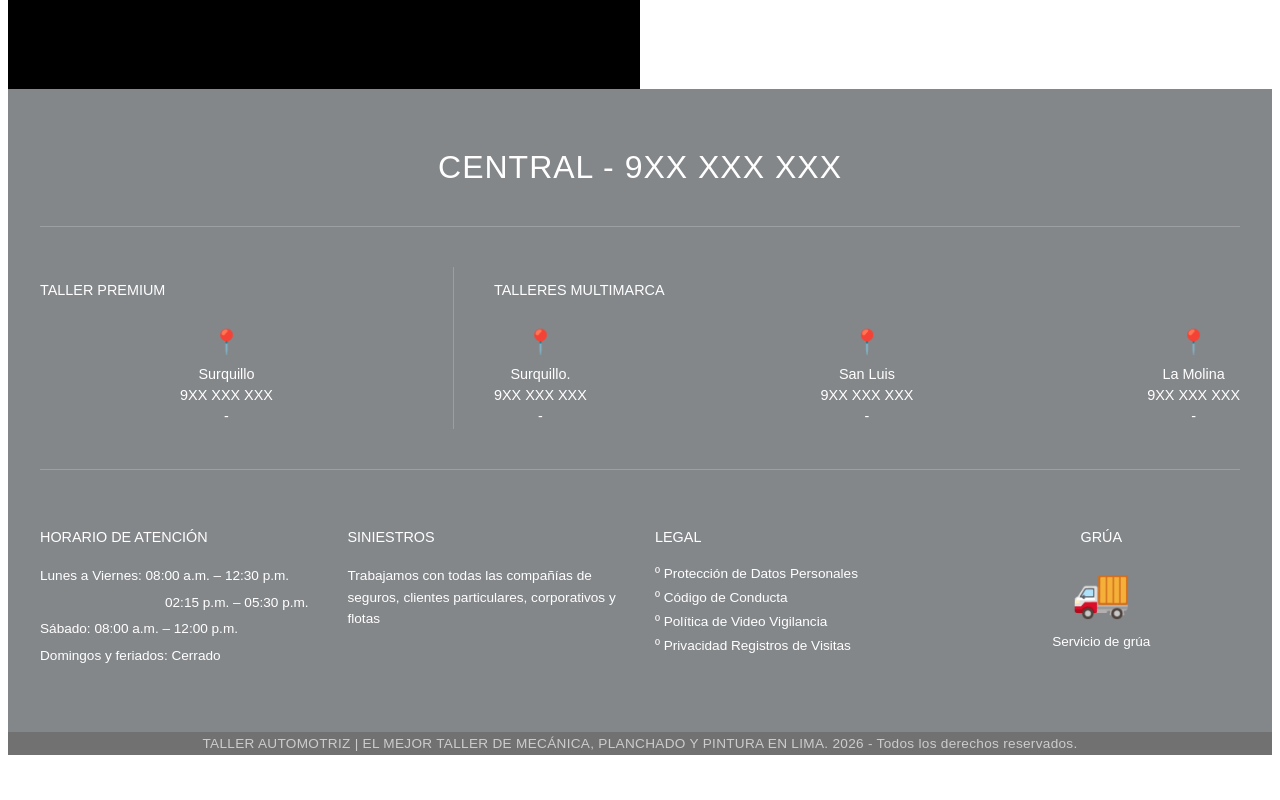
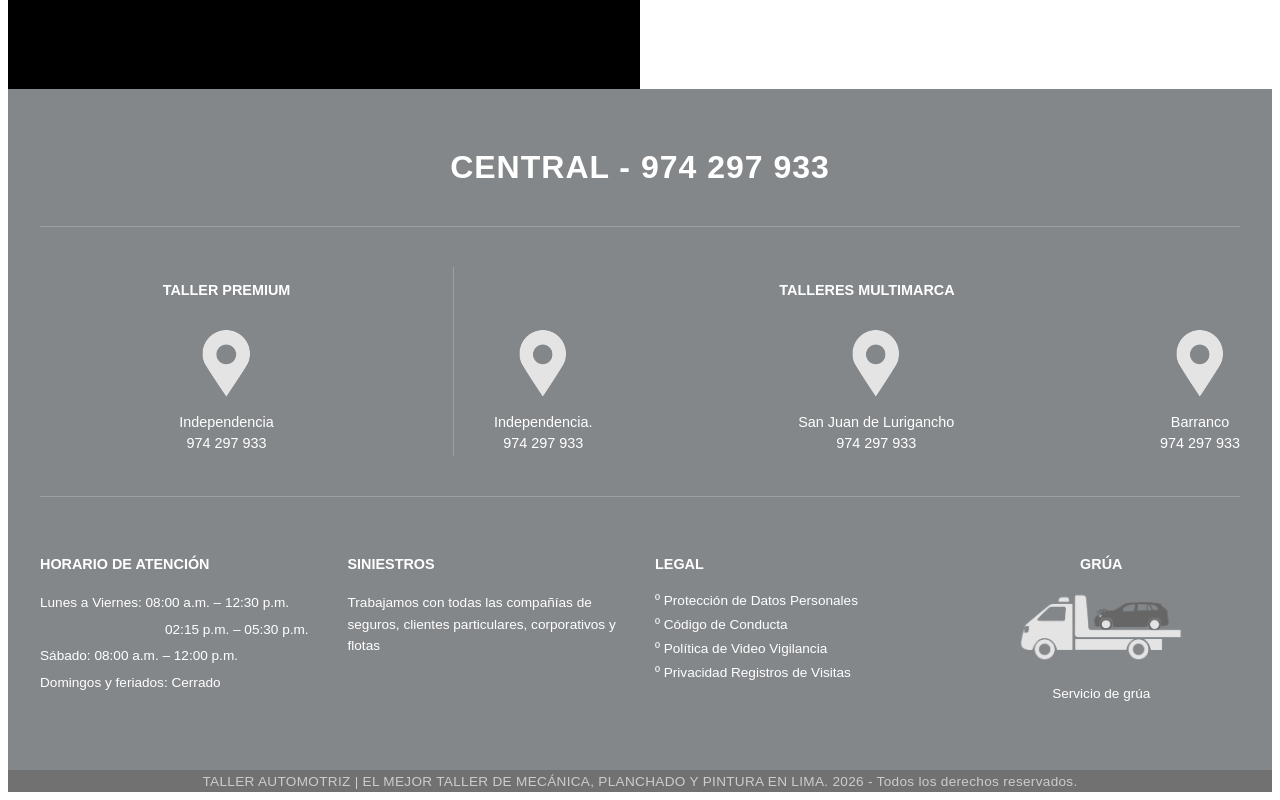
Before and after one commit to Zdm17y4/Frontend-Taller-Automotriz, a React (Vite) app in the folder mi-react-app/: page / in a window 1280 px wide. Shown: the part 2430-3230 px from the top of the page. Before the commit the page ends 3193 px from the top, so only its background shows below. Built offline with nearby package versions, Linux system fonts and the light colour scheme.

Commit message:
Agregado de imagenes y cambio de diseño en los titulos

```diff
--- a/mi-react-app/src/Footer.css
+++ b/mi-react-app/src/Footer.css
@@ -5,6 +5,9 @@
     font-family: Arial, sans-serif;
 }
 
+.footer-section img {
+    height: 70px;
+}
 .footer-container {
     max-width: 1200px;
     margin: 0 auto;
@@ -17,7 +20,7 @@
 
 .footer-top h2 {
     font-size: 2rem;
-    font-weight: normal;
+    font-weight: bold;
     margin: 0;
     letter-spacing: 1px;
 }
@@ -26,11 +29,11 @@
     display: flex;
     justify-content: space-between;
     border-top: 1px solid rgba(255, 255, 255, 0.2);
-    /* Línea divisoria superior */
     padding: 40px 0;
 }
 
 .locations-block {
+    text-align: center;
     flex: 1;
 }
 
@@ -43,7 +46,7 @@
 
 .block-title {
     font-size: 0.9rem;
-    font-weight: normal;
+    font-weight: bold;
     margin-bottom: 30px;
 }
 
@@ -78,7 +81,7 @@
 
 .info-column h4 {
     font-size: 0.9rem;
-    font-weight: normal;
+    font-weight: bold;
     margin-bottom: 20px;
     text-transform: uppercase;
 }
--- a/mi-react-app/src/Footer.jsx
+++ b/mi-react-app/src/Footer.jsx
@@ -1,6 +1,7 @@
 import React from 'react';
 import './Footer.css';
-
+import localitation from './assets/icon/localitation.png'
+import crane from './assets/icon/crane.png'
 const Footer = () => {
     return (
         <footer className="footer-section">
@@ -8,7 +9,7 @@ const Footer = () => {
 
                 {/* --- PARTE SUPERIOR: CENTRAL --- */}
                 <div className="footer-top">
-                    <h2>CENTRAL - 9XX XXX XXX</h2>
+                    <h2>CENTRAL - 974 297 933</h2>
                 </div>
 
                 {/* --- PARTE MEDIA: LOCALES --- */}
@@ -17,10 +18,13 @@ const Footer = () => {
                     <div className="locations-block premium-block">
                         <h3 className="block-title">TALLER PREMIUM</h3>
                         <div className="location-item">
-                            <span className="icon-marker">📍</span> {/* Reemplazar con tu ícono */}
-                            <p>Surquillo</p>
-                            <p>9XX XXX XXX</p>
-                            <p>-</p>
+                            <span className="icon-marker">
+                                <a href="">
+                                    <img src={localitation} alt="ubicacion" />
+                                </a>
+                            </span>
+                            <p>Independencia</p>
+                            <p>974 297 933</p>
                         </div>
                     </div>
 
@@ -29,22 +33,35 @@ const Footer = () => {
                         <h3 className="block-title">TALLERES MULTIMARCA</h3>
                         <div className="multimarca-grid">
                             <div className="location-item">
-                                <span className="icon-marker">📍</span>
-                                <p>Surquillo.</p>
-                                <p>9XX XXX XXX</p>
-                                <p>-</p>
+                                <span className="icon-marker">
+                                    <a href="https://maps.app.goo.gl/PBuE7rvQVFg6oRVR6">
+                                        <img src={localitation} alt="ubicacion" />
+                                    </a>
+                                </span>
+                                <p>Independencia.</p>
+                                <p>974 297 933</p>
                             </div>
                             <div className="location-item">
-                                <span className="icon-marker">📍</span>
-                                <p>San Luis</p>
-                                <p>9XX XXX XXX</p>
-                                <p>-</p>
+                                <span className="icon-marker">
+                                    <a href="https://maps.app.goo.gl/qoiNzYzFQQoTxmwT8">
+                                        <a href="">
+                                            <img src={localitation} alt="ubicacion" />
+                                        </a>
+                                    </a>
+                                </span>
+                                <p>San Juan de Lurigancho</p>
+                                <p>974 297 933</p>
                             </div>
                             <div className="location-item">
-                                <span className="icon-marker">📍</span>
-                                <p>La Molina</p>
-                                <p>9XX XXX XXX</p>
-                                <p>-</p>
+                                <span className="icon-marker">
+                                    <a href="https://maps.app.goo.gl/vy2L5q3EobtMtued7">
+                                        <a href="">
+                                            <img src={localitation} alt="ubicacion" />
+                                        </a>
+                                    </a>
+                                </span>
+                                <p>Barranco</p>
+                                <p>974 297 933</p>
                             </div>
                         </div>
                     </div>
@@ -78,7 +95,7 @@ const Footer = () => {
                     <div className="info-column tow-truck-column">
                         <h4>GRÚA</h4>
                         <div className="tow-truck-icon">
-                            🚚
+                            <img src={crane} alt="crane-icon" />
                         </div>
                         <p>Servicio de grúa</p>
                     </div>
```
